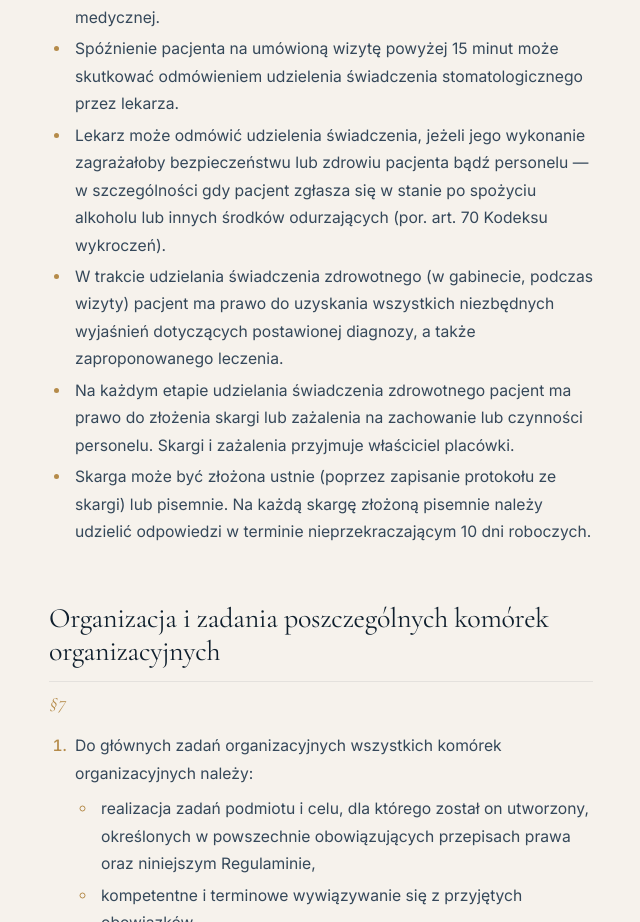
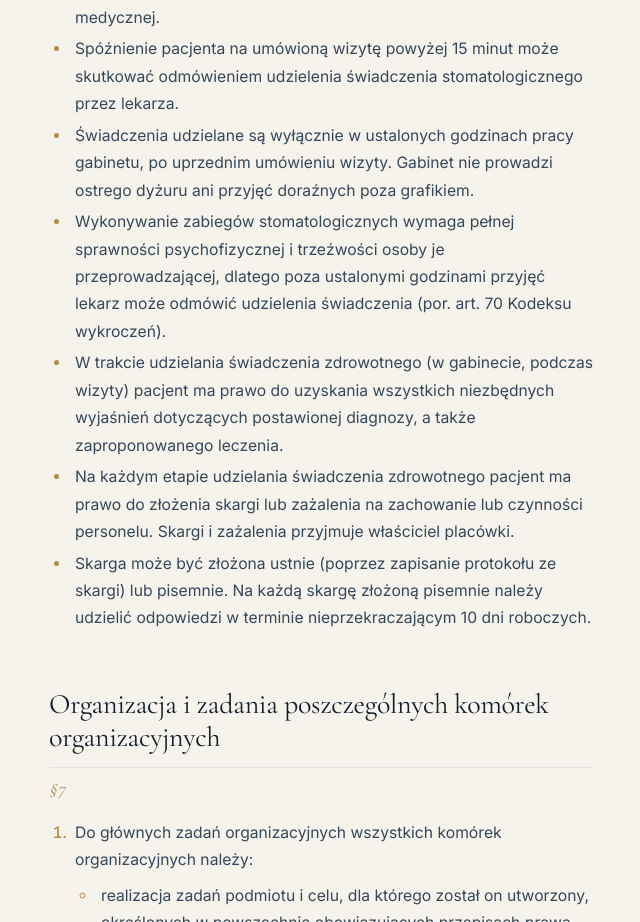
Before and after one commit to borhenryk/mbstomatologia, a plain HTML site: page regulamin.html in a window 1280 px wide. Shown: the part 4148-5070 px from the top of the page, without its empty margins (479-1119 px from the left). Drawn offline with nearby package versions, Linux system fonts and the light colour scheme.

Commit message:
Regulamin §6: doprecyzowanie - przyjęcia tylko w godzinach pracy, odmowa poza grafikiem (art. 70 Kw, sprawność/trzeźwość lekarza)

```diff
--- a/regulamin.html
+++ b/regulamin.html
@@ -216,7 +216,8 @@
               <li>Zgoda na udzielenie świadczenia musi być złożona przez pacjenta każdorazowo, przed rozpoczęciem zabiegu z zakresu implantologii, endodoncji, protetyki, chirurgii, periodontologii, a także przed zabiegiem wybielania zębów.</li>
               <li>Po zarejestrowaniu się do lekarza pacjent w umówionym dniu i o określonej godzinie zgłasza się do przyjęcia we wskazanym gabinecie lekarskim. Na pierwszą wizytę pacjent zgłasza się minimum 15 minut wcześniej, w celu założenia dokumentacji medycznej.</li>
               <li>Spóźnienie pacjenta na umówioną wizytę powyżej 15 minut może skutkować odmówieniem udzielenia świadczenia stomatologicznego przez lekarza.</li>
-              <li>Lekarz może odmówić udzielenia świadczenia, jeżeli jego wykonanie zagrażałoby bezpieczeństwu lub zdrowiu pacjenta bądź personelu — w szczególności gdy pacjent zgłasza się w stanie po spożyciu alkoholu lub innych środków odurzających (por. art. 70 Kodeksu wykroczeń).</li>
+              <li>Świadczenia udzielane są wyłącznie w ustalonych godzinach pracy gabinetu, po uprzednim umówieniu wizyty. Gabinet nie prowadzi ostrego dyżuru ani przyjęć doraźnych poza grafikiem.</li>
+              <li>Wykonywanie zabiegów stomatologicznych wymaga pełnej sprawności psychofizycznej i trzeźwości osoby je przeprowadzającej, dlatego poza ustalonymi godzinami przyjęć lekarz może odmówić udzielenia świadczenia (por. art. 70 Kodeksu wykroczeń).</li>
               <li>W trakcie udzielania świadczenia zdrowotnego (w gabinecie, podczas wizyty) pacjent ma prawo do uzyskania wszystkich niezbędnych wyjaśnień dotyczących postawionej diagnozy, a także zaproponowanego leczenia.</li>
               <li>Na każdym etapie udzielania świadczenia zdrowotnego pacjent ma prawo do złożenia skargi lub zażalenia na zachowanie lub czynności personelu. Skargi i zażalenia przyjmuje właściciel placówki.</li>
               <li>Skarga może być złożona ustnie (poprzez zapisanie protokołu ze skargi) lub pisemnie. Na każdą skargę złożoną pisemnie należy udzielić odpowiedzi w terminie nieprzekraczającym 10 dni roboczych.</li>
```
